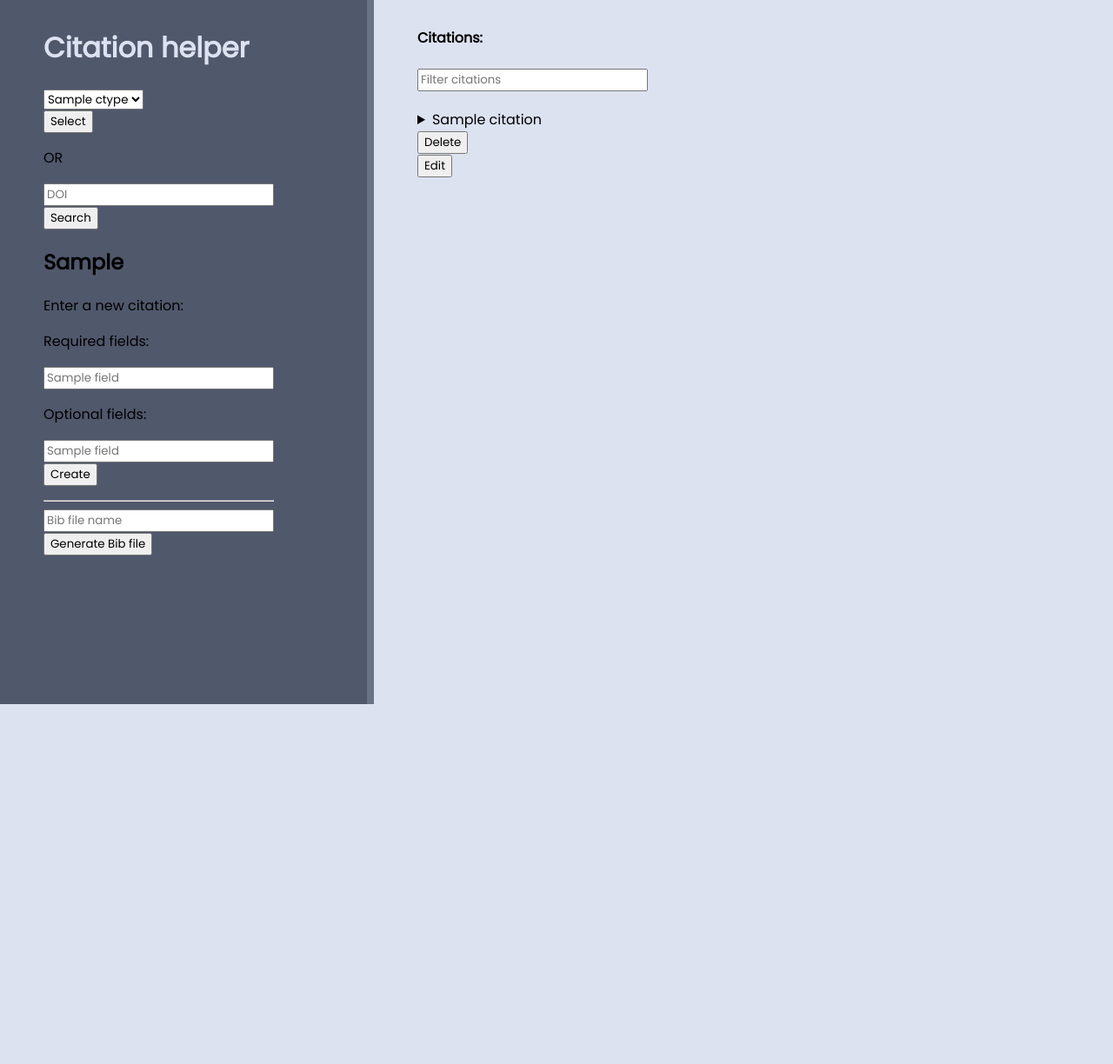
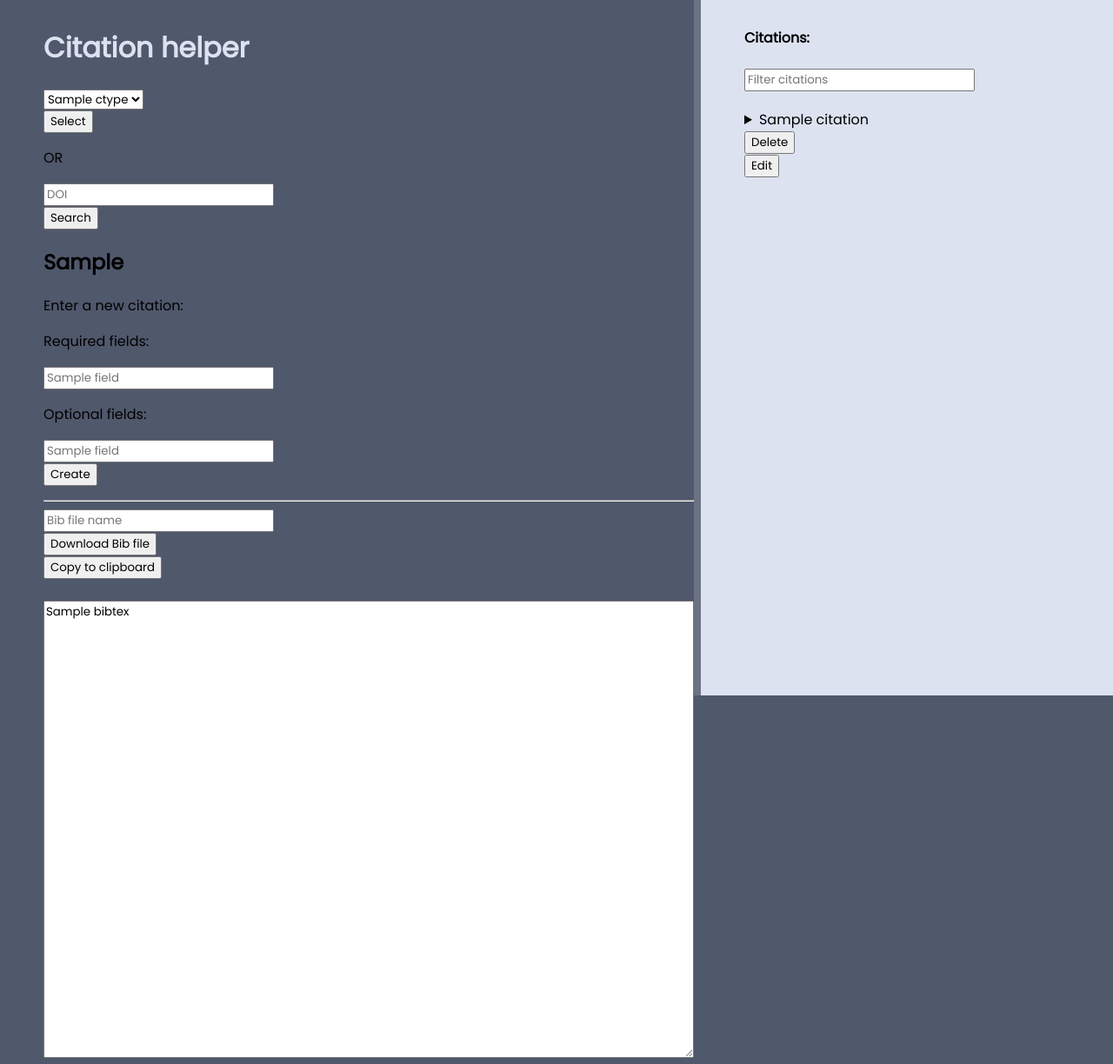
Before and after one commit to HackTastic5/miniprojekti, a Flask app: template src/templates/index.html in a window 1280 px wide. Shown: the whole page at 87% size. Before the commit the page ends 810 px from the top, so only its background shows below. Run offline with Flask 3, Linux system fonts and the light colour scheme; the template is opened without the code that fills it: most values are stand-ins (such as "Sample title", 1, 10 or a date in 2020).

Commit message:
Adjust layout more

```diff
--- a/src/static/main.css
+++ b/src/static/main.css
@@ -34,6 +34,7 @@ h1 {
     padding-left: 50px;
     background-color: #dce2f0;
     border-left: 8px solid #6a7284;
+    box-sizing: border-box;
     overflow-y: auto;
 }
 
--- a/src/templates/index.html
+++ b/src/templates/index.html
@@ -78,9 +78,15 @@ Citation helper
       <input type="text" name="bibname" placeholder="Bib file name" id="bibname">
       <br>
       <button type="submit">
-        Generate Bib file
+        Download Bib file
       </button>
     </form>
+      <button type="button" id="copyButton" onclick="copyBib()" hidden>
+        Copy to clipboard
+      </button>
+      <br>
+      <br>
+      <textarea id="bibtex" rows="26" cols="64" readonly>{{ bibtex }}</textarea>
   </div>
 </div>
 
```
